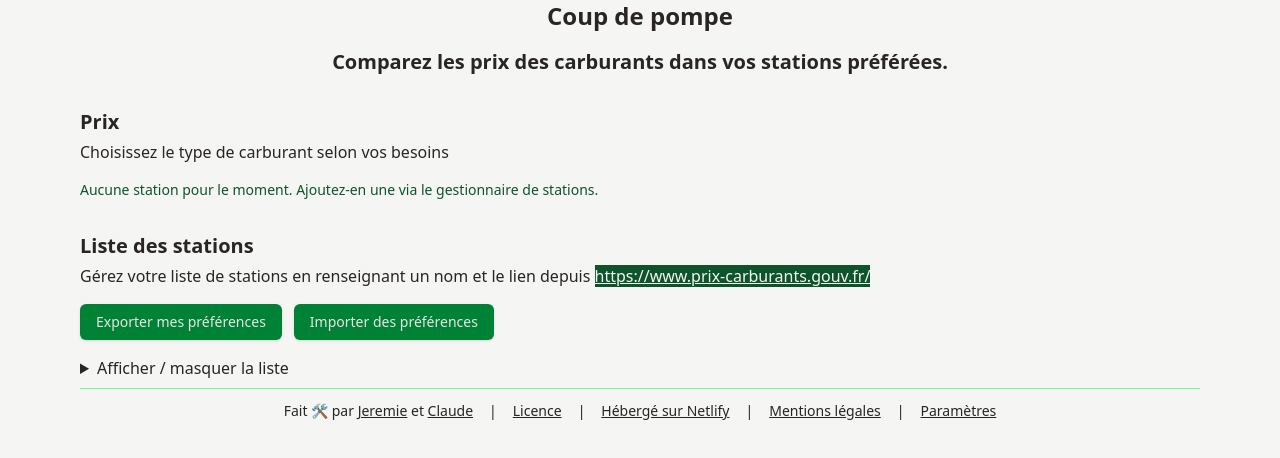
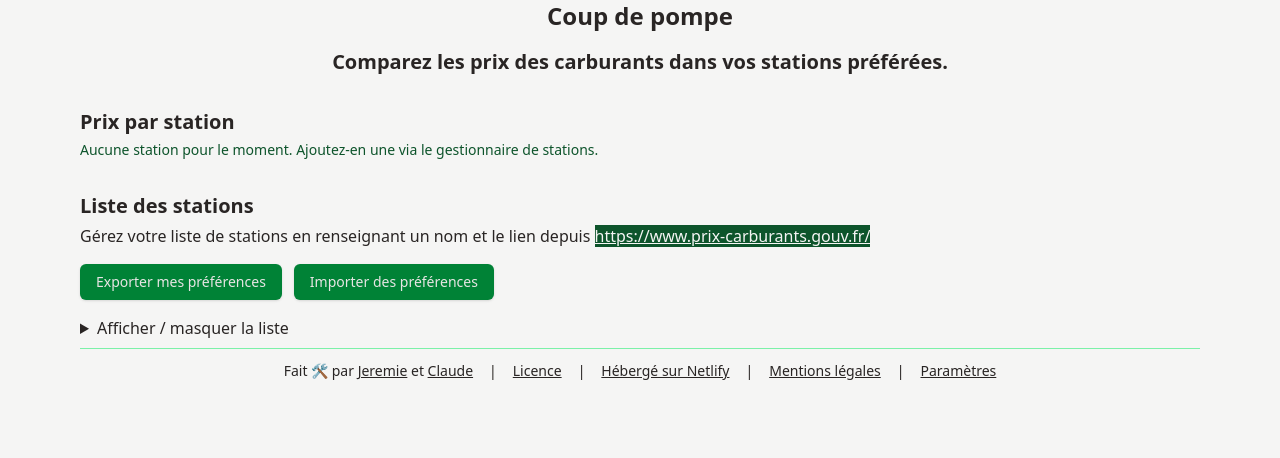
Before and after one commit to JeremieLitzler/french-gas-stations-scraper, a Vue app: page / in a window 1280 px wide. Shown: the top 458 px of the page. Built offline with nearby package versions, Linux system fonts and the light colour scheme.

Commit message:
fix: remove duplicate label
StationPrices.vue has a label now in StationPricesContent.vue

```diff
--- a/src/components/StationPrices.vue
+++ b/src/components/StationPrices.vue
@@ -1,7 +1,6 @@
 <template>
   <div class="station-prices">
-    <h2 class="text-xl font-semibold mb-1">Prix</h2>
-    <p class="mb-4">Choisissez le type de carburant selon vos besoins</p>
+    <h2 class="text-xl font-semibold mb-1">Prix par station</h2>
     <Suspense>
       <StationPricesContent />
       <template #fallback>
```
